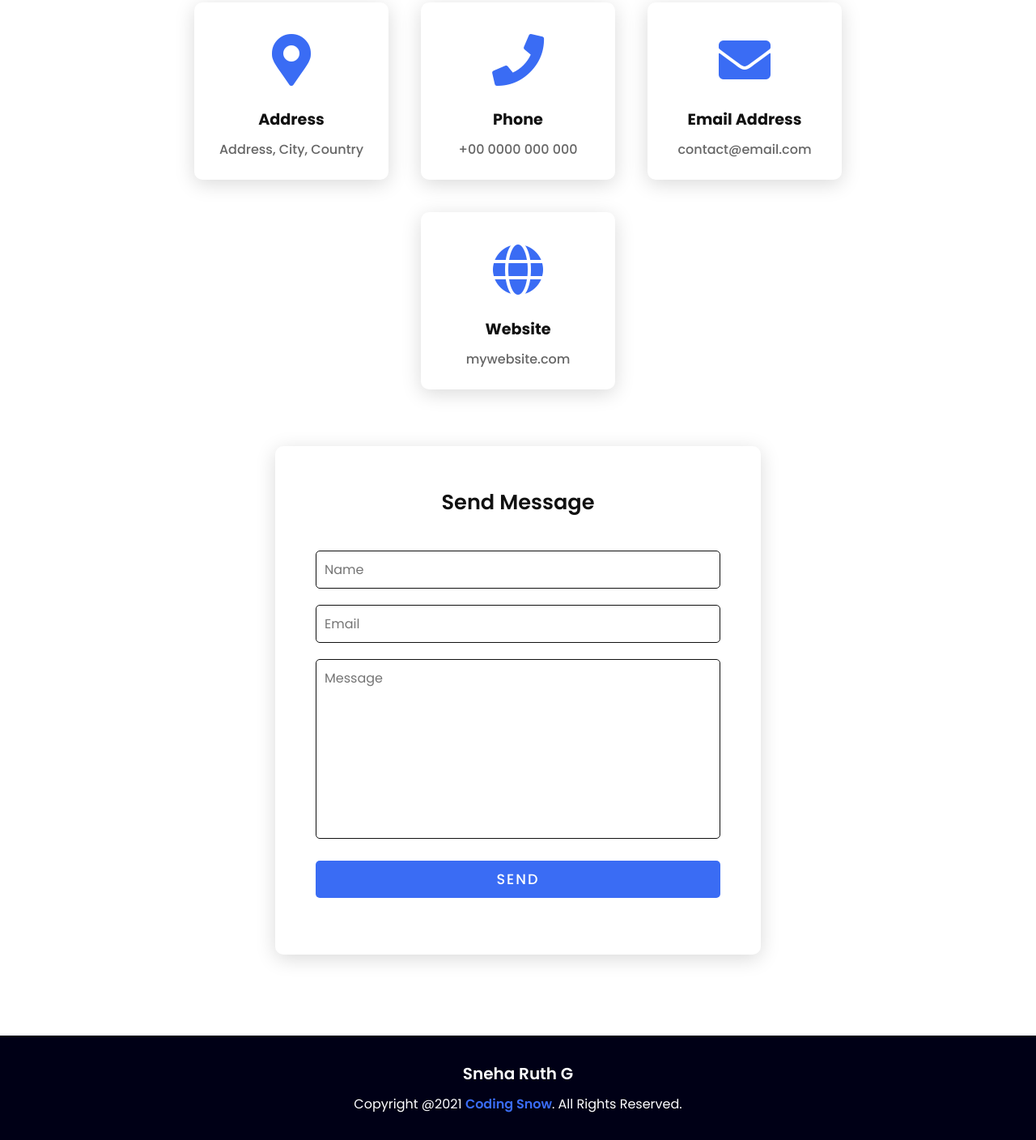
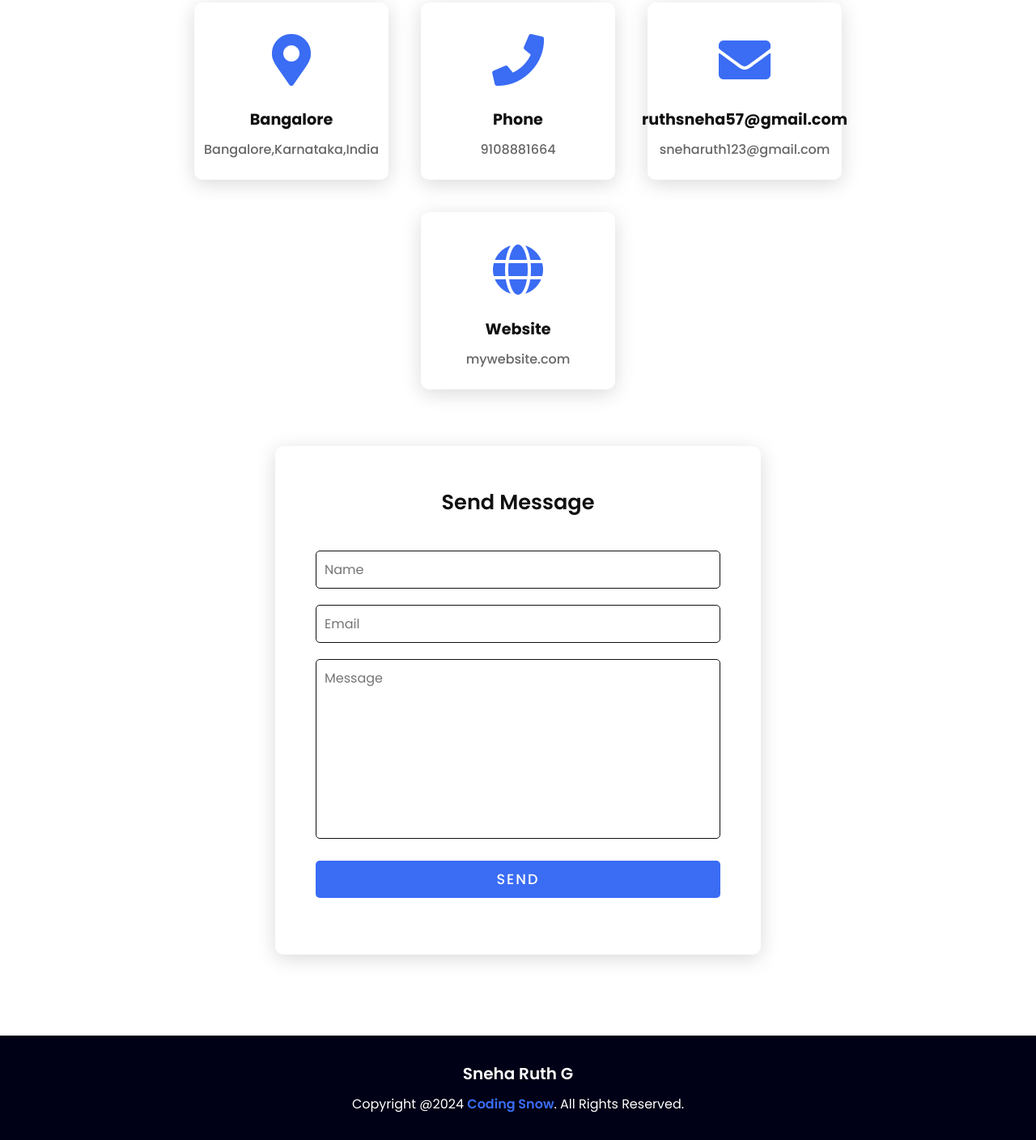
Before and after one commit to SNEHARUTH11/project1, a plain HTML site: page index.html in a window 1280 px wide. Shown: the part 5620-7028 px from the top of the page at 81% size. Drawn offline with Linux system fonts and the light colour scheme; files whose address does not match are found by name.

Commit message:
Update index.html

```diff
--- a/index.html
+++ b/index.html
@@ -213,8 +213,8 @@
               <i class="fas fa-map-marker-alt"></i>
             </div>
             <div class="info">
-              <h3>Address</h3>
-              <span>Address, City, Country</span>
+              <h3>Bangalore</h3>
+              <span>Bangalore,Karnataka,India</span>
             </div>
           </div>
           <div class="card reveal">
@@ -223,7 +223,7 @@
             </div>
             <div class="info">
               <h3>Phone</h3>
-              <span>+00 0000 000 000</span>
+              <span>9108881664</span>
             </div>
           </div>
           <div class="card reveal">
@@ -231,8 +231,8 @@
               <i class="fas fa-envelope"></i>
             </div>
             <div class="info">
-              <h3>Email Address</h3>
-              <span>contact@email.com</span>
+              <h3>ruthsneha57@gmail.com</h3>
+              <span>sneharuth123@gmail.com</span>
             </div>
           </div>
           <div class="card reveal">
@@ -267,7 +267,7 @@
 
     <footer class="footer">
       <span class="footer-title">Sneha Ruth G</span>
-      <p>Copyright @2021 <a href="#">Coding Snow</a>. All Rights Reserved.</p>
+      <p>Copyright @2024 <a href="#">Coding Snow</a>. All Rights Reserved.</p>
     </footer>
 
     <script src="script.js" charset="utf-8"></script>
```
